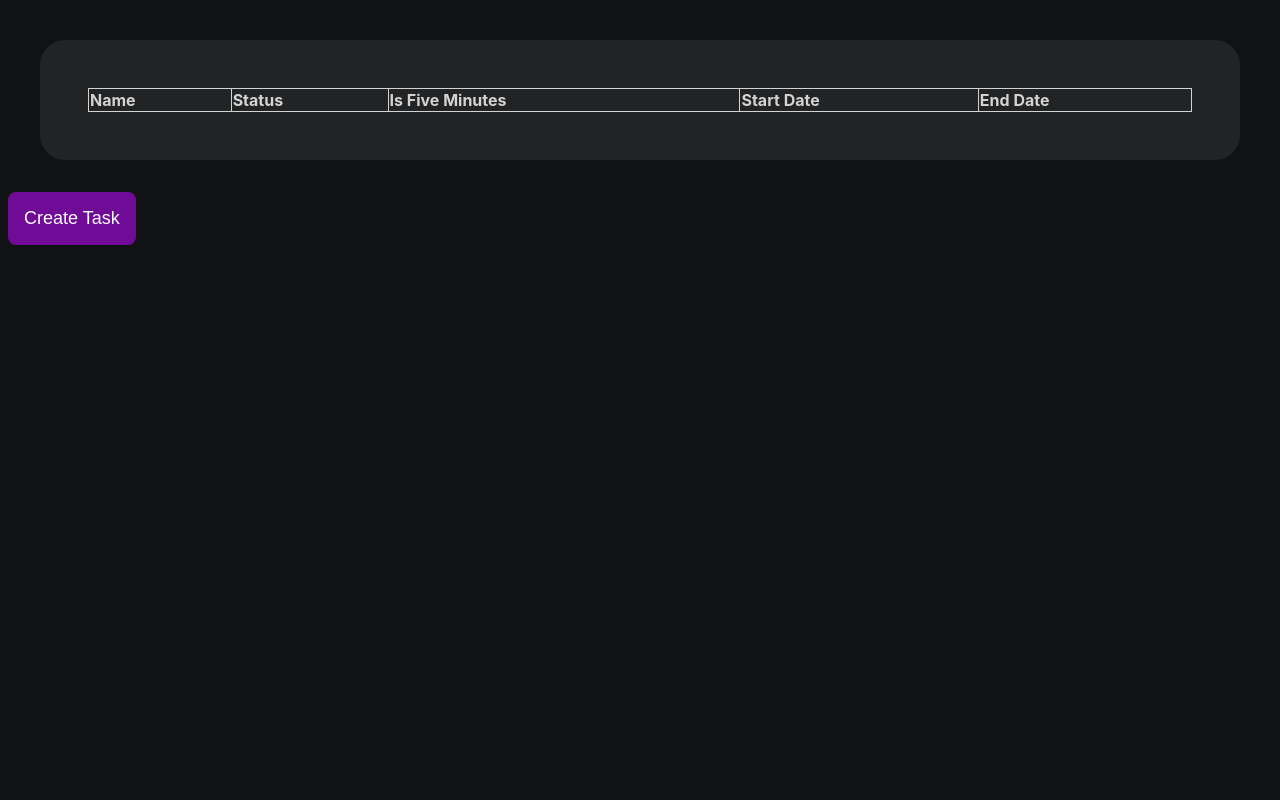
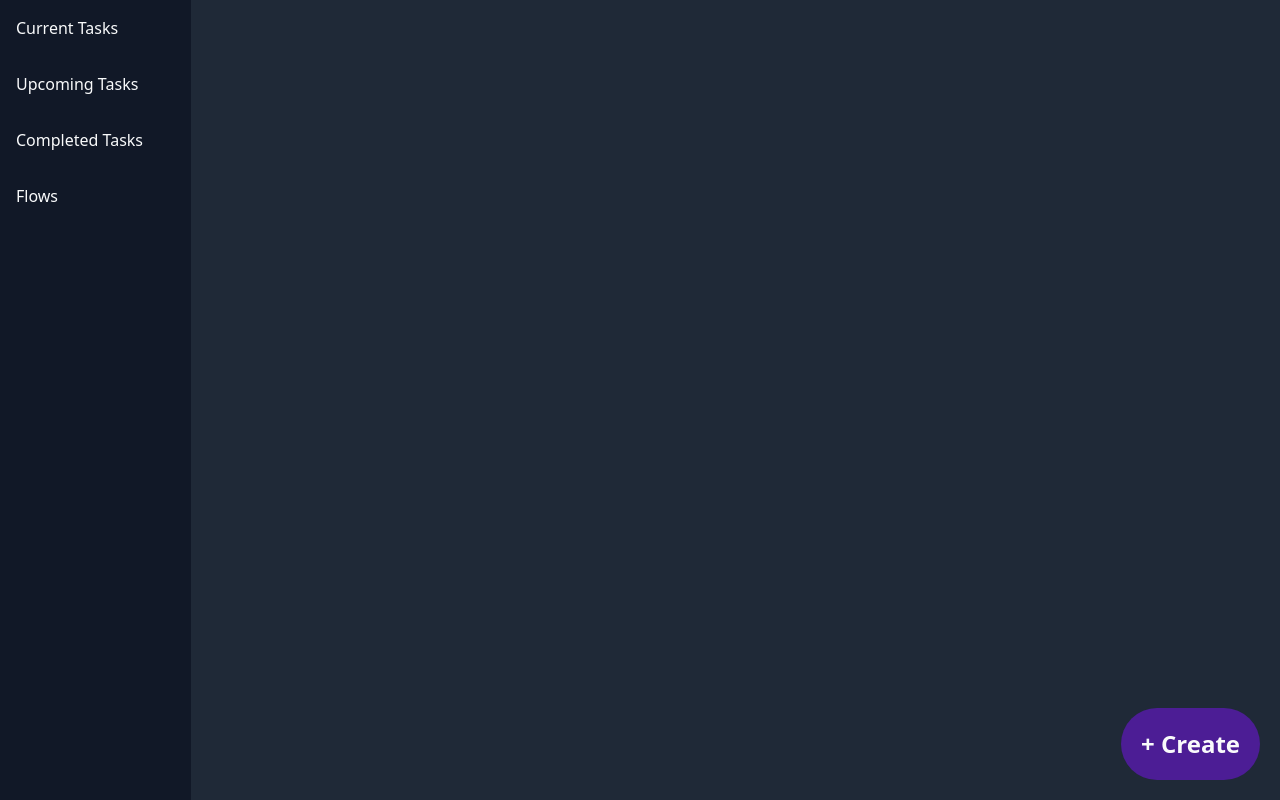
Before and after one commit to andrew-j-francis/egg-head, a Svelte app: page / in a window 1280 px wide. Built offline with nearby package versions, Linux system fonts and the light colour scheme.

Commit message:
Added tailwind to project

```diff
--- a/package.json
+++ b/package.json
@@ -23,11 +23,14 @@
     "svelte": "^3.0.0",
     "svelte-check": "^2.0.0",
     "svelte-preprocess": "^4.0.0",
+    "tailwindcss": "npm:@tailwindcss/postcss7-compat@^2.2.17",
     "tslib": "^2.0.0",
     "typescript": "^4.0.0"
   },
   "dependencies": {
     "@tauri-apps/api": "^1.0.0-rc.5",
+    "autoprefixer": "^9.8.8",
+    "postcss": "^7.0.39",
     "sirv-cli": "^2.0.0"
   }
 }
--- a/public/global.css
+++ b/public/global.css
@@ -1,115 +1,10 @@
 :root {
     --background: hsl(210, 6%, 7%);
-    --surface: hsl(220, 4%, 14%);
-
-    --dark-purple: hsl(256, 100%, 16%);
-    --error: hsl(349, 52%, 61%);
-
-    --button-background: hsl(283, 86%, 32%);
-    --button-background-highlight: hsl(283, 86%, 45%);
-
-    --link-color: hsl(288, 11%, 65%);
-    --link-color-visited: hsl(288, 11%, 45%);
-    --link-color-hover: hsl(288, 11%, 75%);
-
-    --text-color: white;
-    --text-color-dark: white;
-    --text-color-light: white;
 }
 
 html, body {
     position: relative;
     width: 100%;
     height: 100%;
+    font-family: Arial, sans-serif;
 }
-
-body {
-    color: lightgray;
-    background: var(--background);
-    margin: 0;
-    padding: 8px;
-    box-sizing: border-box;
-    font-family: -apple-system, BlinkMacSystemFont, "Segoe UI", Roboto, Oxygen-Sans, Ubuntu, Cantarell, "Helvetica Neue", sans-serif;
-}
-
-button {
-    padding: 1rem;
-    border-radius: 8px;
-    background: var(--button-background);
-    color: var(--text-color);
-    font-size: large;
-    border: none;
-}
-
-button:hover {
-    background: var(--button-background-highlight);
-    border: none;
-}
-
-a:link {
-    color: var(--link-color);
-}
-
-a:visited {
-    color: var(--link-color-visited);
-}
-
-a:hover {
-    color: var(--link-color-hover);
-}
-
-main {
-    text-align: center;
-    padding: 1em;
-    max-width: 240px;
-    margin: 0 auto;
-}
-
-
-input[type=text] {
-    background: lightgray;
-    width: 100%;
-    padding: 12px 20px;
-    margin: 8px 0;
-    display: inline-block;
-    border: 1px solid #ccc;
-    border-radius: 4px;
-    box-sizing: border-box;
-    font-size: large;
-}
-
-input[type=checkbox] {
-    background: lightgray;
-    width: 100%;
-    padding: 12px 20px;
-    margin: 8px 0;
-    display: inline-block;
-    border: 1px solid #ccc;
-    border-radius: 4px;
-    box-sizing: border-box;
-}
-
-input[type=date] {
-    background: lightgray;
-    width: 100%;
-    padding: 12px 20px;
-    margin: 8px 0;
-    display: inline-block;
-    border: 1px solid #ccc;
-    border-radius: 4px;
-    box-sizing: border-box;
-    font-size: large;
-
-}
-
-select {
-    background: lightgray;
-    font-size: large;
-    width: 100%;
-    padding: 12px 20px;
-    margin: 8px 0;
-    display: inline-block;
-    border: 1px solid #ccc;
-    border-radius: 4px;
-    box-sizing: border-box;
-}
--- a/public/index.html
+++ b/public/index.html
@@ -12,7 +12,6 @@
 
     <script defer src='/build/bundle.js'></script>
 </head>
-
 <body>
 </body>
 </html>
--- a/rollup.config.js
+++ b/rollup.config.js
@@ -2,7 +2,7 @@ import svelte from 'rollup-plugin-svelte';
 import commonjs from '@rollup/plugin-commonjs';
 import resolve from '@rollup/plugin-node-resolve';
 import livereload from 'rollup-plugin-livereload';
-import { terser } from 'rollup-plugin-terser';
+import {terser} from 'rollup-plugin-terser';
 import sveltePreprocess from 'svelte-preprocess';
 import typescript from '@rollup/plugin-typescript';
 import css from 'rollup-plugin-css-only';
@@ -40,7 +40,15 @@ export default {
     },
     plugins: [
         svelte({
-			preprocess: sveltePreprocess({ sourceMap: !production }),
+            preprocess: sveltePreprocess({
+                sourceMap: !production,
+                postcss: {
+                    plugins: [
+                        require("tailwindcss"),
+                        require("autoprefixer"),
+                    ],
+                },
+            }),
             compilerOptions: {
                 // enable run-time checks when not in production
                 dev: !production
@@ -48,7 +56,7 @@ export default {
         }),
         // we'll extract any component CSS out into
         // a separate file - better for performance
-		css({ output: 'bundle.css' }),
+        css({output: 'bundle.css'}),
 
         // If you have external dependencies installed from
         // npm, you'll most likely need these plugins. In
--- a/src-tauri/tauri.conf.json
+++ b/src-tauri/tauri.conf.json
@@ -56,10 +56,10 @@
     "windows": [
       {
         "fullscreen": false,
-        "height": 600,
+        "height": 1080,
         "resizable": true,
         "title": "Egghead",
-        "width": 800
+        "width": 1920
       }
     ]
   }
--- a/src/App.svelte
+++ b/src/App.svelte
@@ -2,6 +2,8 @@
     import Table from "./Table.svelte";
     import Modal from "./Modal.svelte";
     import CreateTaskForm from "./CreateTaskForm.svelte";
+    import SideBar from "./SideBar.svelte";
+    import CurrentTasksPage from "./CurrentTasksPage.svelte";
 
     let showCreateTaskModal = false;
 
@@ -16,10 +18,19 @@
 
 </script>
 
-<Table records={tasks} headers={headers}></Table>
+<style global lang="postcss">
+    @tailwind base;
+    @tailwind components;
+    @tailwind utilities;
+</style>
 
-<Modal showModal={showCreateTaskModal}>
-    <CreateTaskForm on:createTask={handleCreateTask}></CreateTaskForm>
+<div class="flex flex-row">
+    <SideBar></SideBar>
+    <CurrentTasksPage></CurrentTasksPage>
+</div>
+
+<!--<Modal showModal={showCreateTaskModal}>
+    <CreateTaskForm on:createTask={handleCreateTask} on:cancel={() => showCreateTaskModal = false}></CreateTaskForm>
 </Modal>
 
-<button on:click={() => showCreateTaskModal = true}>Create Task</button>
+<button on:click={() => showCreateTaskModal = true}>+</button>-->
--- a/src/CreateTaskForm.svelte
+++ b/src/CreateTaskForm.svelte
@@ -43,6 +43,7 @@
         taskStartDate = currentDate;
         taskEndDate = currentDate;
     }
+
 </script>
 
 <form on:submit={createTask}>
@@ -66,6 +67,6 @@
     <label for="five">Is Five Minutes?</label>
     <input id="five" type="checkbox" bind:checked={taskFive}>
 
-    <button on:click={() => showTaskModal = false}>Cancel</button>
+    <button on:click={() => dispatch('cancel')}>Cancel</button>
     <button type="submit">Create</button>
 </form>
--- /dev/null
+++ b/src/CurrentTasksPage.svelte
@@ -0,0 +1,6 @@
+<script lang="ts">
+    import NewTaskButton from "./NewTaskButton.svelte";
+</script>
+<div class="flex bg-gray-800 h-screen w-screen">
+    <NewTaskButton></NewTaskButton>
+</div>
--- /dev/null
+++ b/src/NewTaskButton.svelte
@@ -0,0 +1,7 @@
+<script lang="ts">
+
+</script>
+
+<button class="inline-block align-middle font-bold text-2xl text-gray-50 bg-purple-900 fixed right-5 bottom-5 p-5 rounded-full hover:bg-purple-800 drop-shadow-xl">
+    + Create
+</button>
--- /dev/null
+++ b/src/SideBar.svelte
@@ -0,0 +1,11 @@
+<script lang="ts">
+
+    import SideBarItem from "./SideBarItem.svelte";
+</script>
+
+<div class="top-0 left-0 h-screen min-w-max flex flex-col bg-gray-900 text-white shadow-lg">
+    <SideBarItem itemName="Current Tasks"></SideBarItem>
+    <SideBarItem itemName="Upcoming Tasks"></SideBarItem>
+    <SideBarItem itemName="Completed Tasks"></SideBarItem>
+    <SideBarItem itemName="Flows"></SideBarItem>
+</div>
--- /dev/null
+++ b/src/SideBarItem.svelte
@@ -0,0 +1,7 @@
+<script lang="ts">
+    export let itemName = "";
+</script>
+
+<div class="text-gray-50 p-2 pr-10 m-2 hover:bg-gray-800 cursor-pointer rounded-md">
+    {itemName}
+</div>
--- a/src/Table.svelte
+++ b/src/Table.svelte
@@ -9,7 +9,6 @@
     .table-container {
         margin: 2rem;
         padding: 3rem;
-        background: var(--surface);
         border-radius: 25px;
     }
 
@@ -27,6 +26,10 @@
     .table-row:hover {
         background: gray;
     }
+
+    button {
+        padding: .25rem;
+    }
 </style>
 
 <div class="table-container">
@@ -41,6 +44,9 @@
                 {#each Object.entries(record) as [header, value]}
                     <td>{value}</td>
                 {/each}
+                <td>
+                    <button>Delete</button>
+                </td>
             </tr>
         {/each}
     </table>
```
Also changed, not shown: 1 other file (tests, documents, lock files or other folders). Lines whose indentation alone changed are shown as unchanged.
